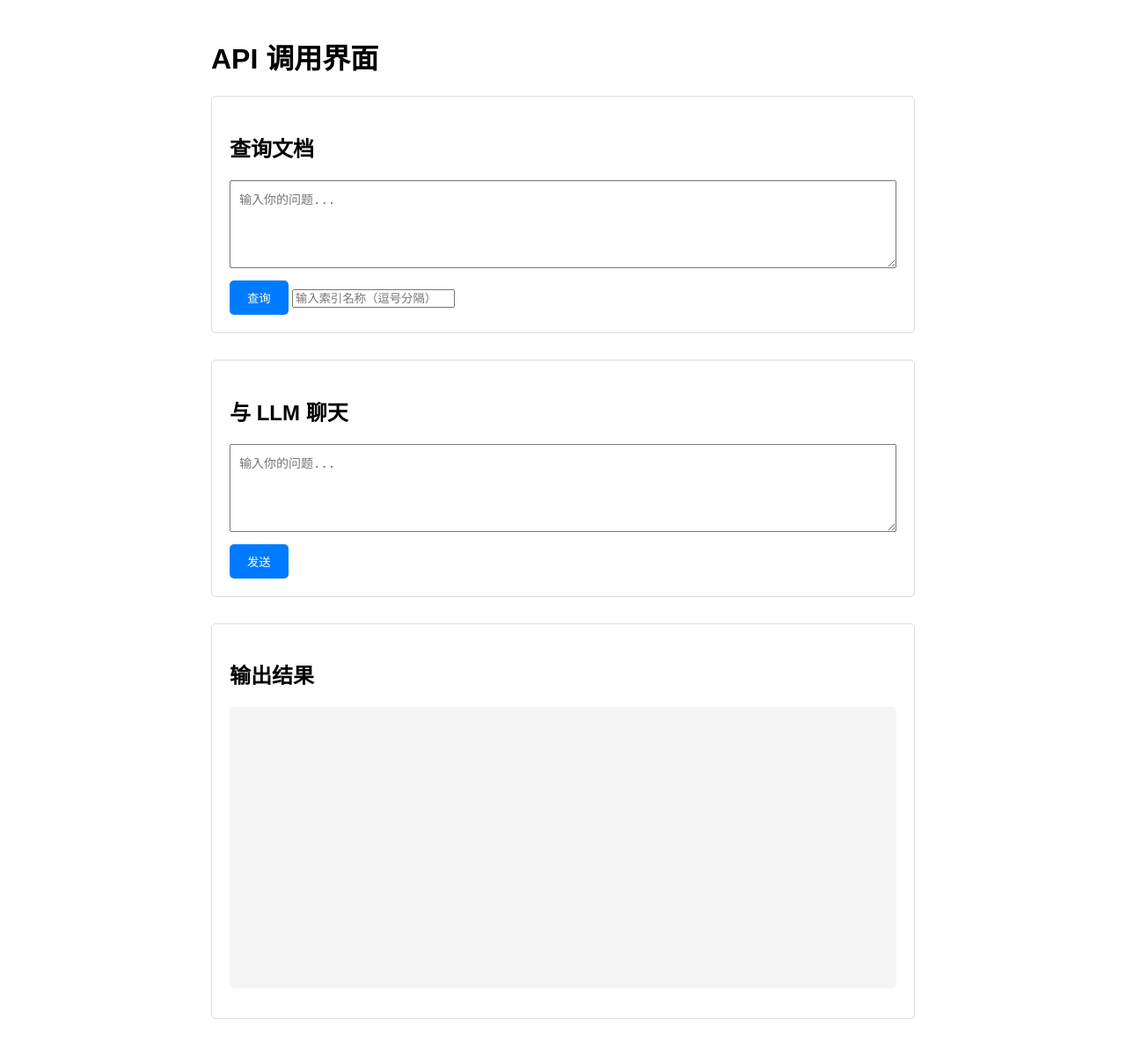
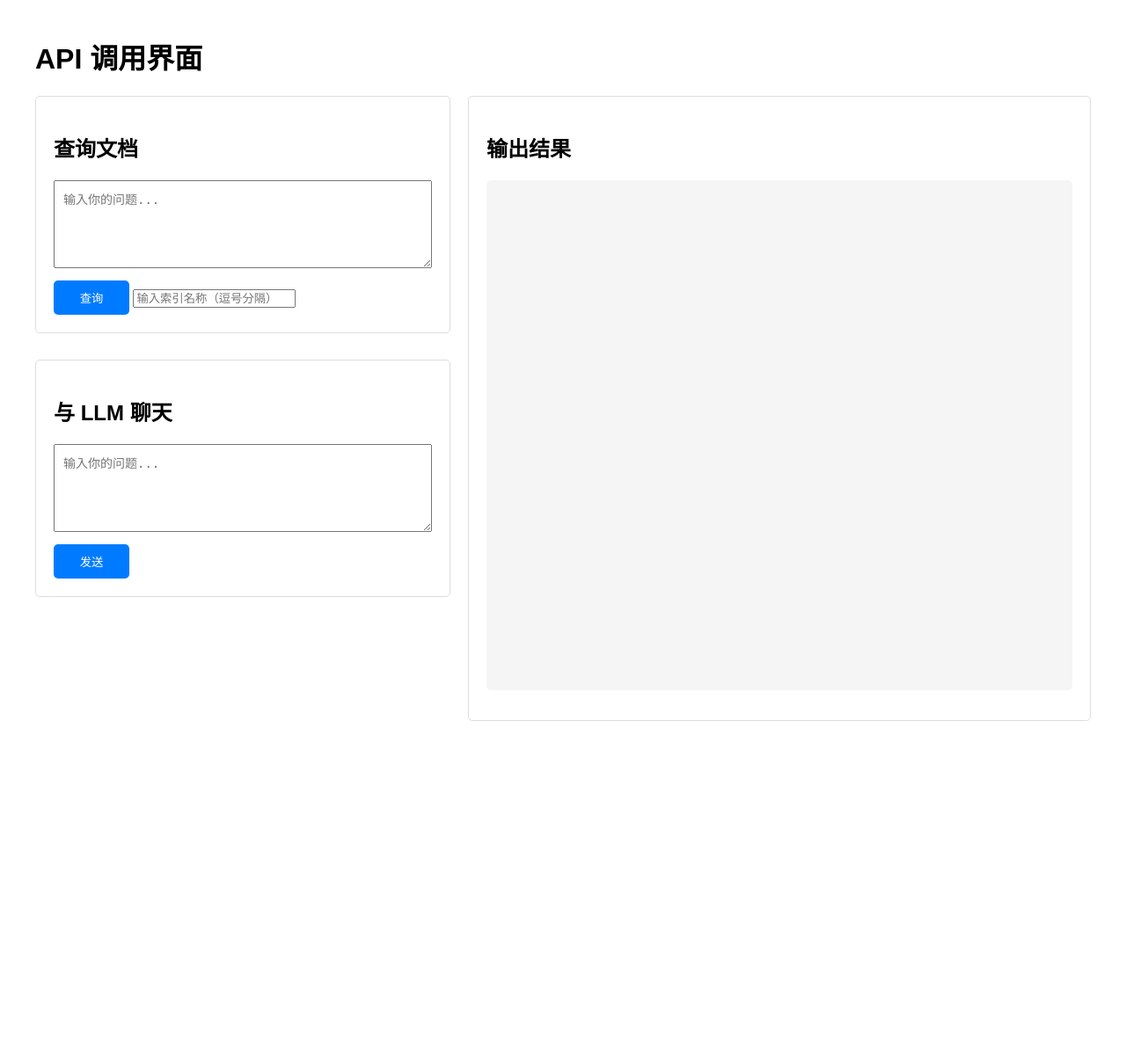
Before and after one commit to dalong0514/easy-rag, a Flask app: page / in a window 1280 px wide. Shown: the whole page at 88% size. After the commit the page ends 820 px from the top, so only its background shows below. Run offline with Flask 3, Linux system fonts and the light colour scheme.

Commit message:
adjust fronted page layout

```diff
--- a/frontend/static/css/styles.css
+++ b/frontend/static/css/styles.css
@@ -5,8 +5,21 @@ body {
 }
 
 .container {
-    max-width: 800px;
+    max-width: 1200px;
     margin: 0 auto;
+}
+
+.layout {
+    display: flex;
+    gap: 20px;
+}
+
+.input-section {
+    width: 40%;
+}
+
+.output-section {
+    width: 60%;
 }
 
 .section {
@@ -22,7 +35,7 @@ textarea {
     margin-bottom: 10px;
     padding: 10px;
     box-sizing: border-box;
-    font-size: 14px; /* 增加输入框字体大小 */
+    font-size: 14px;
 }
 
 button {
@@ -32,6 +45,7 @@ button {
     border: none;
     border-radius: 5px;
     cursor: pointer;
+    width: 20%;
 }
 
 button:hover {
@@ -42,10 +56,10 @@ button:hover {
     background-color: #f5f5f5;
     padding: 10px;
     border-radius: 5px;
-    max-height: 300px;
+    height: 70vh;
     overflow-y: auto;
     white-space: pre-wrap;
     word-wrap: break-word;
     font-family: monospace;
-    font-size: 14px; /* 增加输出框字体大小 */
+    font-size: 14px;
 }
--- a/frontend/templates/index.html
+++ b/frontend/templates/index.html
@@ -8,6 +8,8 @@
     <div class="container">
         <h1>API 调用界面</h1>
 
+        <div class="layout">
+            <div class="input-section">
                 <div class="section">
                     <h2>查询文档</h2>
                     <form id="queryForm">
@@ -26,10 +28,14 @@
                     </form>
                     <div id="chatResult"></div>
                 </div>
+            </div>
 
+            <div class="output-section">
                 <div class="section">
                     <h2>输出结果</h2>
-            <pre id="streamOutput" style="background: #f5f5f5; padding: 10px; border-radius: 5px; height: 95vh; overflow-y: auto;"></pre>
+                    <pre id="streamOutput"></pre>
+                </div>
+            </div>
         </div>
     </div>
 
```
Also changed, not shown: api/main.py (+6 -6 lines), src/utils.py (+5 -2 lines). Lines whose indentation alone changed are shown as unchanged.
